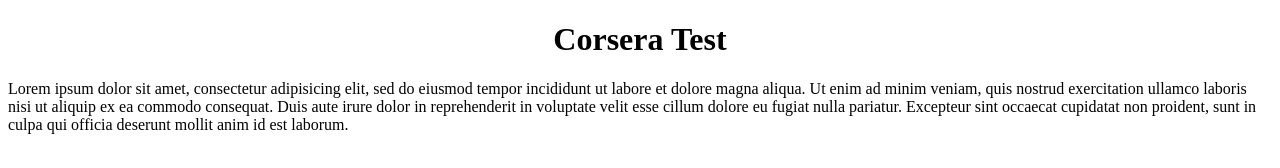
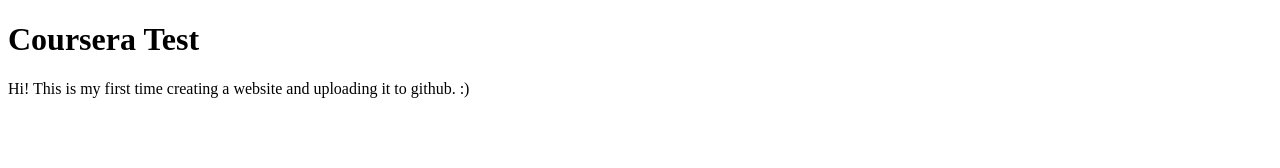
Before and after one commit to camillephd/courseta-test, a plain HTML site: page site/index.html in a window 1280 px wide. Drawn offline with Linux system fonts and the light colour scheme.

Commit message:
Change paragraph.

```diff
--- a/site/index.html
+++ b/site/index.html
@@ -6,12 +6,9 @@
 	<title>Hello Coursera</title>
 </head>
 <body>
-	<h1><center>Corsera Test</center></h1>
-	<p>Lorem ipsum dolor sit amet, consectetur adipisicing elit, sed do eiusmod
-	tempor incididunt ut labore et dolore magna aliqua. Ut enim ad minim veniam,
-	quis nostrud exercitation ullamco laboris nisi ut aliquip ex ea commodo
-	consequat. Duis aute irure dolor in reprehenderit in voluptate velit esse
-	cillum dolore eu fugiat nulla pariatur. Excepteur sint occaecat cupidatat non
-	proident, sunt in culpa qui officia deserunt mollit anim id est laborum.</p>
+	<h1>Coursera Test</h1>
+	<p>
+		Hi! This is my first time creating a website and uploading it to github. :)
+	</p>
 </body>
 </html>
```
